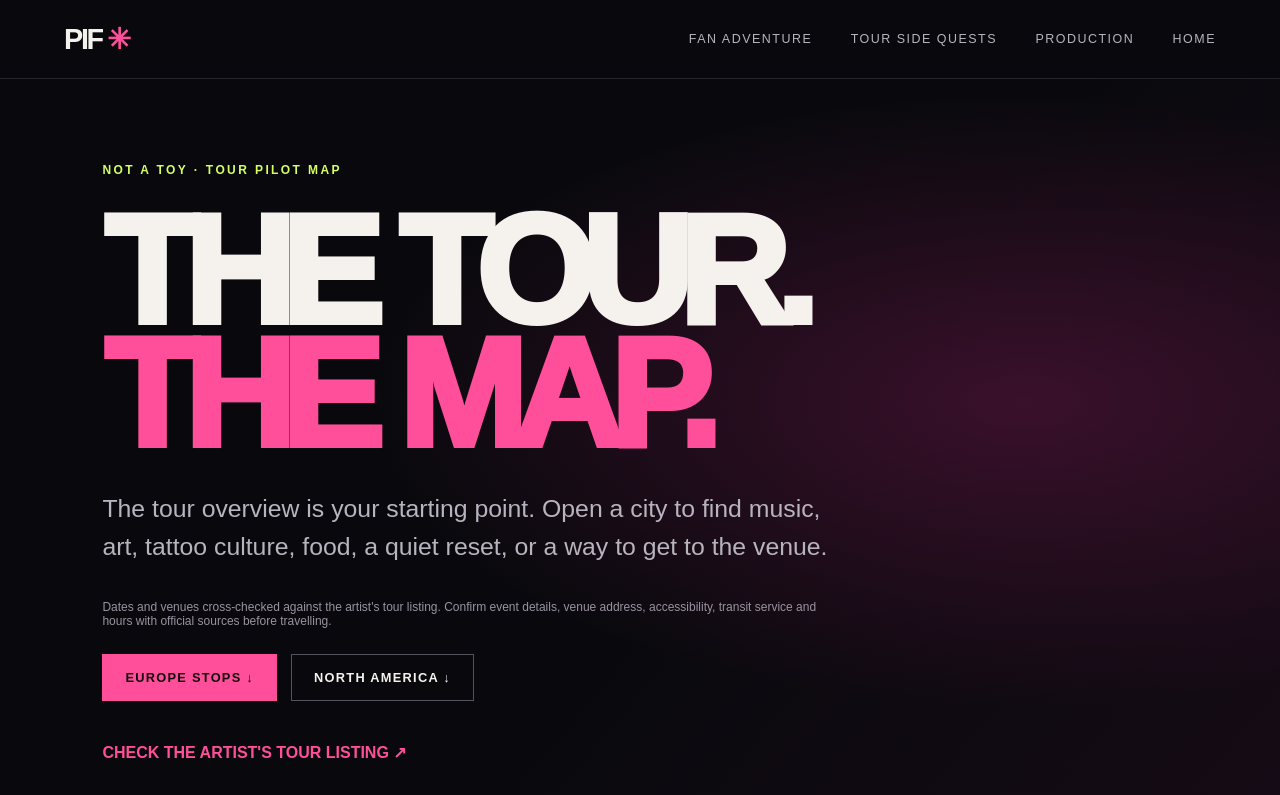
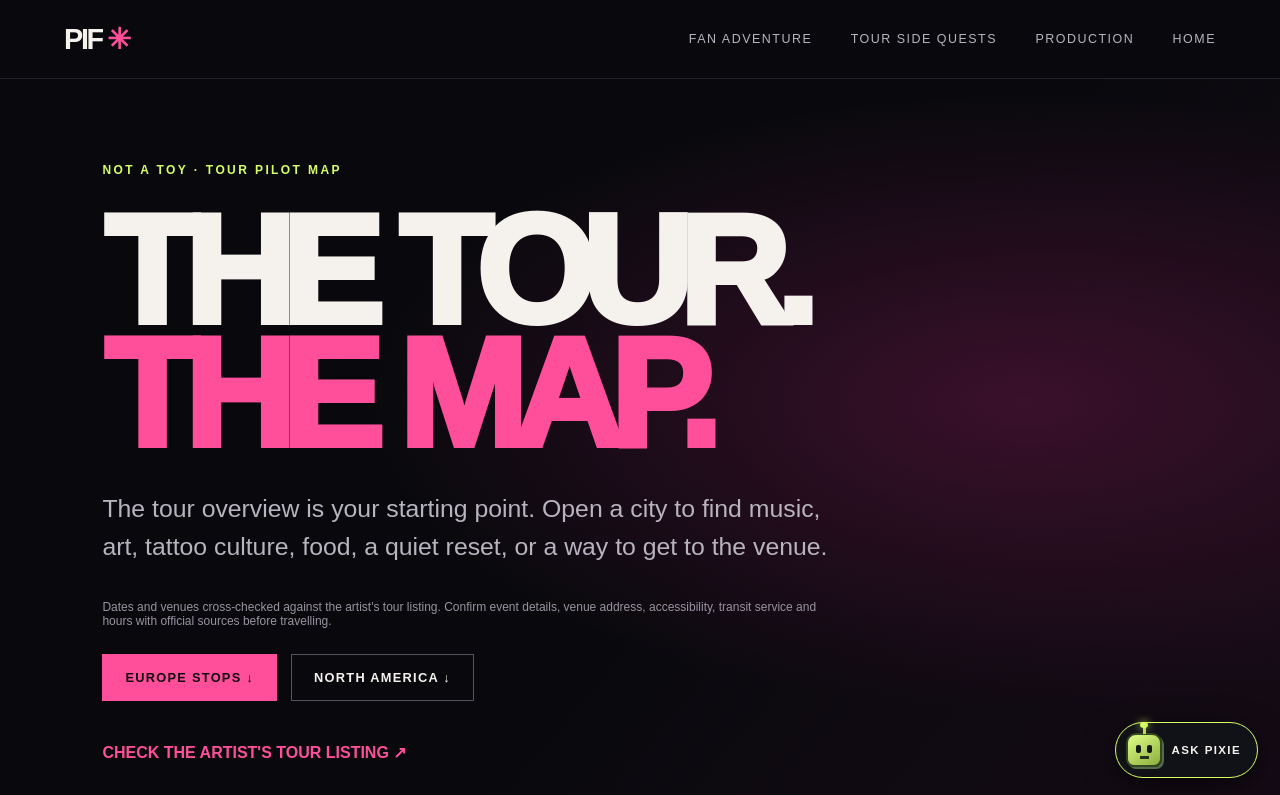
Before and after one commit to Loptr-Lab/pay-it-forward, a Next.js app: page /route in a window 1280 px wide. Shown: the top 795 px of the page. Built offline with nearby package versions, Linux system fonts and the light colour scheme.

Commit message:
Style persistent PIXIE help companion

```diff
--- a/src/app/globals.css
+++ b/src/app/globals.css
@@ -238,3 +238,34 @@
 
 /* FILTHY YUCK! public review source column */
 .fy-review-split{display:grid;grid-template-columns:minmax(0,1fr) minmax(300px,.9fr);gap:clamp(24px,5vw,60px);align-items:start}.fy-review-copy{min-width:0}.fy-review-source{min-width:0;border:1px solid var(--line);padding:clamp(16px,2vw,24px);background:#0b0b10}.fy-facebook-placeholder{border:1px solid var(--line);padding:22px;min-height:220px;display:flex;flex-direction:column;justify-content:center;color:var(--muted);line-height:1.6}.fy-facebook-placeholder p:first-child{font-weight:700;color:var(--text)}@media(max-width:850px){.fy-review-split{grid-template-columns:1fr}}
+
+
+/* PIXIE — persistent, contextual page-help companion */
+.pixie-helper{position:fixed;right:22px;bottom:22px;z-index:1000;display:flex;flex-direction:column;align-items:flex-end;gap:12px;font-family:Arial,Helvetica,sans-serif}
+.pixie-launcher{display:flex;align-items:center;gap:10px;padding:10px 16px 10px 10px;border:1px solid #d5ff62;border-radius:999px;background:#111118;color:#f5f2ee;box-shadow:0 8px 30px #0009;font-size:.72rem;font-weight:900;letter-spacing:.12em;cursor:pointer}
+.pixie-launcher:hover{border-color:#ff4f9a;transform:translateY(-2px)}
+.pixie-launcher-avatar,.pixie-avatar{position:relative;display:inline-block;flex:0 0 auto;width:36px;height:34px;border:2px solid #344522;border-radius:10px 10px 8px 8px;background:linear-gradient(145deg,#e0ff87,#8cae3d);box-shadow:2px 2px 0 #526b4a}
+.pixie-launcher-avatar:before,.pixie-avatar:before{content:"";position:absolute;width:3px;height:8px;left:15px;top:-9px;background:#b7d957}
+.pixie-launcher-avatar:after,.pixie-avatar:after{content:"";position:absolute;width:8px;height:6px;left:12px;top:-13px;border-radius:50%;background:#d5ff62;box-shadow:0 0 8px #d5ff62}
+.pixie-launcher-avatar i,.pixie-avatar span{position:absolute;top:10px;width:5px;height:8px;border-radius:2px;background:#11180d}
+.pixie-launcher-avatar i:first-child,.pixie-avatar span:first-child{left:8px}
+.pixie-launcher-avatar i:nth-child(2),.pixie-avatar span:nth-child(2){right:8px}
+.pixie-launcher-avatar b,.pixie-avatar i{position:absolute;bottom:6px;left:12px;width:9px;height:3px;background:#26351a}
+.pixie-panel{width:min(370px,calc(100vw - 32px));max-height:min(72vh,620px);overflow:auto;border:1px solid #526b4a;background:#101016;color:#f5f2ee;box-shadow:0 16px 55px #000b}
+.pixie-panel-head{display:flex;align-items:center;gap:12px;padding:17px 18px;background:linear-gradient(110deg,#172016,#21101e);border-bottom:1px solid #35323e}
+.pixie-avatar{width:42px;height:40px}
+.pixie-kicker{margin:0 0 4px;color:#d5ff62;font-size:.58rem;font-weight:800;letter-spacing:.13em}
+.pixie-panel-head h2{margin:0;font-size:1.2rem;letter-spacing:-.03em}
+.pixie-close{margin-left:auto;align-self:flex-start;border:0;background:transparent;color:#b8b4bf;font-size:1.6rem;line-height:1;cursor:pointer}
+.pixie-close:hover{color:#ff4f9a}
+.pixie-panel-body{padding:18px}
+.pixie-panel-body h3{margin:0 0 9px;font-size:1.2rem;line-height:1.15}
+.pixie-panel-body p{color:#c5c0ca;font-size:.88rem;line-height:1.6}
+.pixie-panel-body .pixie-prompt{margin:18px 0 8px;color:#d5ff62;font-size:.72rem;font-weight:800;letter-spacing:.08em;text-transform:uppercase}
+.pixie-links{display:grid;gap:8px}
+.pixie-links a{display:flex;justify-content:space-between;gap:12px;padding:11px 12px;border:1px solid #35323e;background:#171720;color:#f5f2ee;text-decoration:none;font-size:.84rem;font-weight:700}
+.pixie-links a:hover{border-color:#d5ff62;color:#d5ff62}
+.pixie-links a span{color:#ff4f9a}
+.pixie-panel-body .pixie-boundary{margin:16px 0 0;padding-top:12px;border-top:1px solid #35323e;color:#9993a0;font-size:.7rem;line-height:1.5}
+@media(max-width:600px){.pixie-helper{right:12px;bottom:12px}.pixie-launcher{padding:9px 13px 9px 9px}.pixie-panel{width:min(360px,calc(100vw - 24px));max-height:68vh}}
+@media(prefers-reduced-motion:reduce){.pixie-launcher:hover{transform:none}}
```
